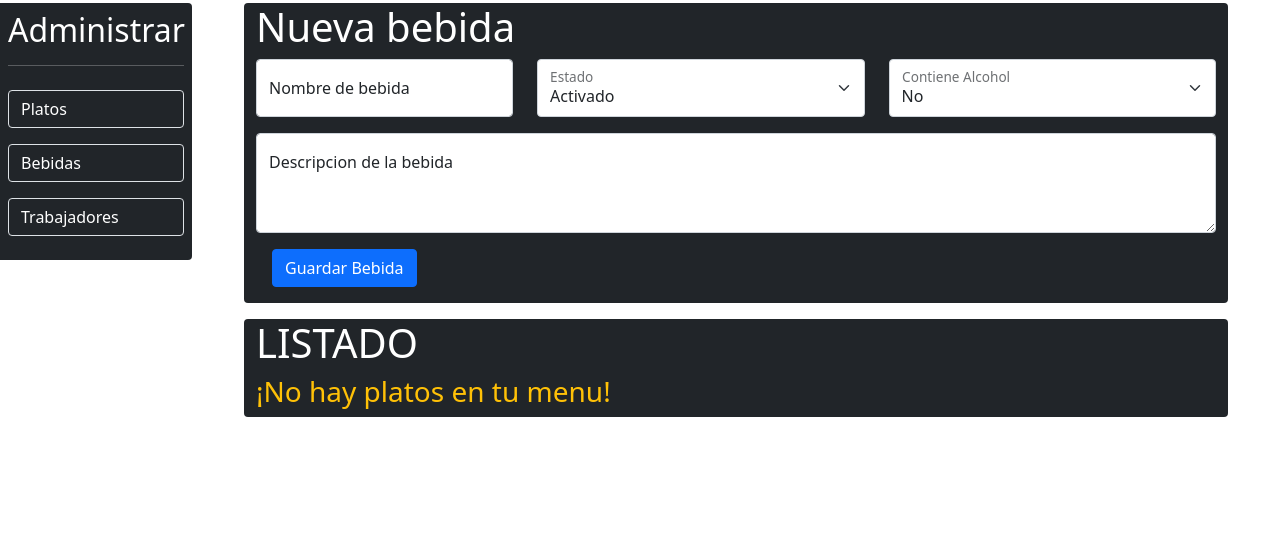
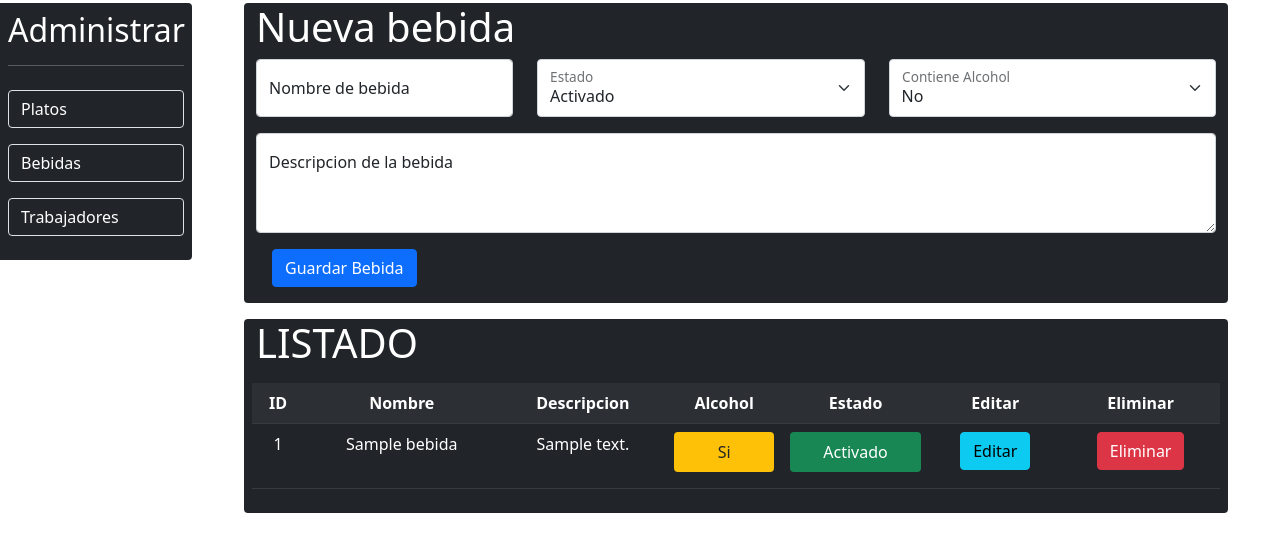
Before and after one commit to Gurjant002/restoManager, a Django app: page /confi/bebidas/ in a window 1280 px wide. Shown: the part 109-661 px from the top of the page. Run offline with Django 4.2, Linux system fonts and the light colour scheme; tables that the repository leaves empty hold one stand-in row (values such as "Sample post"); some libraries are stand-ins or nearby versions.

Commit message:
Ahora ya se pueden insertar nuevas bebidas a la base de datos.

```diff
--- a/restoManager_app/controller/bebida/bebida_controller.py
+++ b/restoManager_app/controller/bebida/bebida_controller.py
@@ -1,6 +1,11 @@
 from django.http import HttpRequest
+from django.shortcuts import render
 
 from ...service.bebida.bebida_service import *
+
+import logging
+logger = logging.getLogger(__name__)
+
 class BebidaController:
     _bebidaService: BebidaService
     req: HttpRequest
@@ -19,28 +24,38 @@ class BebidaController:
         elif peticion.get('update-bebida'):
             self.actualizar_bebida(peticion)
         # Eliminar
-        elif peticion.get('delete-bebida'):
+        elif peticion.get('eliminar'):
             self.eliminar_bebida(peticion)
+        return self.get_lista_bebidas()
 
     def crear_bebida(self, peticion):
         nombre = peticion.get('nombre')
         descripcion = peticion.get('descripcion')
         estado = peticion.get('estado')
-        alcohol = str(peticion.get('alcohol'))
-
+        alcohol = peticion.get('alcohol')
+        logger.info(f'Nombre bebida: {nombre}, Alcohol: {alcohol}, Estado: {estado}, Descripcion: {descripcion}')
         bebida = self.get_bebida_by_name(nombre)
         if not bebida:
             bebida = self._bebidaService.crear_bebida(nombre, alcohol, estado, descripcion)
+
+        logger.info(bebida)
         return bebida
 
     def actualizar_bebida(self, peticion):
+        id_bebida = peticion.get('update-bebida')
+        id_bebida = id_bebida.split('_')[2]
         nombre = peticion.get('nombre')
         descripcion = peticion.get('descripcion')
         estado = peticion.get('estado')
-        alcohol = str(peticion.get('alcohol'))
+        alcohol = peticion.get('alcohol')
+        bebida = self._bebidaService.actualizar_bebida(id_bebida, nombre, alcohol, estado, descripcion)
+        logger.info(bebida)
 
     def eliminar_bebida(self, peticion):
-        pass
+        id_bebida = peticion.get('eliminar')
+        id_bebida = id_bebida.split('|')[1]
+        bebida = self._bebidaService.eliminar_bebida(id_bebida)
+        logger.info(bebida)
 
     def get_bebidas(self):
         return self._bebidaService.get_bebidas()
@@ -50,3 +65,15 @@ class BebidaController:
 
     def get_bebida_by_name(self, nombre_bebida):
         return self._bebidaService.get_bebida_by_name(nombre_bebida)
+
+    def get_lista_bebidas(self) -> dict:
+        lista = self._bebidaService.get_bebidas()
+
+        if lista is None:
+            return render(self.req, 'error.html', {'error': 'No se encontraron bebidas'})
+
+        diccionario = {
+            'bebidas': lista
+        }
+
+        return diccionario
--- a/restoManager_app/service/bebida/bebida_service.py
+++ b/restoManager_app/service/bebida/bebida_service.py
@@ -12,11 +12,11 @@ class BebidaService:
         bebidas = Bebida.objects.all()
         return bebidas
 
-    def get_bebida_by_id(self, id_bebida) -> list:
+    def get_bebida_by_id(self, id_bebida: str) -> list:
         bebida = Bebida.objects.filter(id=id_bebida).first()
         return bebida
 
-    def crear_bebida(self, nombre_bebida, contiene_alcohol, estado, descripcion) -> list:
+    def crear_bebida(self, nombre_bebida: str, contiene_alcohol: int, estado: int, descripcion: str) -> list:
         bebida = Bebida.objects.create(
             nombre=nombre_bebida,
             contiene_alcohol=contiene_alcohol,
@@ -25,7 +25,7 @@ class BebidaService:
             )
         return bebida
 
-    def actualizar_bebida(self, id_bebida, nombre_bebida, contiene_alcohol, estado, descripcion) -> list:
+    def actualizar_bebida(self, id_bebida: str, nombre_bebida: str, contiene_alcohol: int, estado: int, descripcion: str) -> list:
         bebida = Bebida.objects.filter(id=id_bebida).update(
             nombre=nombre_bebida,
             contiene_alcohol=contiene_alcohol,
--- a/restoManager_app/views.py
+++ b/restoManager_app/views.py
@@ -7,10 +7,10 @@ from asgiref.sync import sync_to_async
 from .controller.relacion.relacion_plato_categoria_controller import RelacionController
 from .controller.bebida.bebida_controller import BebidaController
 
-# Create your views here.
 
 import logging
 logger = logging.getLogger(__name__)
+# Create your views here.
 
 def crear_alerta():
     ahora = datetime.now()
@@ -53,6 +53,6 @@ def test(request):
 @sync_to_async
 def bebidas(request: HttpRequest):
     bebida_controller = BebidaController(request)
-    diccionario = {}
-    bebida_controller.peticiones()
+    diccionario = bebida_controller.peticiones()
+    # logger.info(diccionario)
     return render(request, "restoManager/secciones/bebidas.html", diccionario)
--- a/static/script/restoManager-script.js
+++ b/static/script/restoManager-script.js
@@ -1,4 +1,4 @@
-function editarFila(params) {
+function editarPlato(params) {
     var fila = document.getElementById(params);
 
     const spliteParam = params.split("-")
@@ -17,7 +17,7 @@ function editarFila(params) {
     btnUpdate.value = "update_plate_"+campoId.textContent
     btnUpdate.style.display = "block"
 
-    // En esta seccion añadimos los datos de la tabla a las etiquetas Inputs para que luego el usuario pueda editarlas.
+    // En esta seccion añadimos los datos de la tabla a las etiquetas Inputs para que luego el usuario pueda editarlas
     const inptNumPlato = document.getElementById("floatingNum")
     inptNumPlato.value = campoNumPlato.innerText
 
@@ -51,6 +51,44 @@ function editarFila(params) {
     // console.log(campoEstado.innerText);
 }
 
+function editarBebida(params) {
+    const campoId = document.getElementById("campo-id-"+params)
+    const campoNombre = document.getElementById("campo-nombre-"+params)
+    const campoDescripcion = document.getElementById("campo-descripcion-"+params)
+    const campoAlcohol = document.getElementById("campo-alcohol-"+params)
+    const campoEstado = document.getElementById("campo-estado-"+params)
+
+    // Esta seccion hace desaparecer el boton de añadir y activar el de actualizar.
+    const btnSave = document.getElementById("btn-submit")
+    btnSave.style.display = "none"
+    const btnUpdate = document.getElementById("btn_update_bebida")
+    btnUpdate.value = "update_bebida_"+campoId.textContent
+    btnUpdate.style.display = "block"
+
+    // En esta seccion añadimos los datos de la tabla a las etiquetas Inputs para que luego el usuario pueda editarlas
+    const inptNombre = document.getElementById("floatingBebida")
+    inptNombre.value = campoNombre.innerText
+
+    const inptEstado = document.getElementById("floatingEstado")
+    if (campoEstado.innerText === "Activado")
+        inptEstado.value = 1
+    else
+        inptEstado.value = 0
+
+    const inptAlcohol = document.getElementById("floatingAlcohol")
+    if (campoAlcohol.innerText === "Si")
+        inptAlcohol.value = 1
+    else
+        inptAlcohol.value = 0
+
+    const inptDescripcion = document.getElementById("floatingDescripcion")
+    inptDescripcion.value = campoDescripcion.innerText
+
+    // Esta seccion cambia el titulo a Actualizar bebida...
+    const titulo = document.getElementById("titulo-seccion-superior")
+    titulo.innerText = "Actualizar bebida: #" + campoId.innerText
+}
+
 columna = document.querySelectorAll('.col-num')
 
 // for (var i = 0; i < columna.length; i++)
--- a/templates/restoManager/base/base.html
+++ b/templates/restoManager/base/base.html
@@ -5,7 +5,6 @@
     <meta charset="UTF-8">
     <meta name="viewport" content="width=device-width, initial-scale=1.0">
     <title>RestoManager: {% block title %} {% endblock %}</title>
-    <!-- {% load static%} -->
     <link rel="stylesheet" href="{% static 'style/bootstrap/bootstrap.min.css'%}"/>
     <link rel="stylesheet" href="{% static 'style/style.css'%}"/>
     <link rel="shortcut icon" href="{% static 'favicon/favicon.ico' %}" type="image/x-icon">
@@ -46,6 +45,7 @@
         </div>
     </div>
     {% endif %}
+
     <script src="{% static 'script/restoManager-script.js'%}"></script>
     <script src="{% static 'script/bootstrap/bootstrap.min.js'%}"></script>
 </body>
--- a/templates/restoManager/secciones/bebidas.html
+++ b/templates/restoManager/secciones/bebidas.html
@@ -10,7 +10,8 @@
             <div class="col-md-auto">
                 <div class="form-floating">
                     <div class="form-floating mb-3 d-flex flex-row">
-                    <input type="text" class="form-control" id="floatingBebida" required="true" name="nombre" placeholder="Nombre">
+                        <input type="text" class="form-control" id="floatingBebida" required="true" name="nombre"
+                            placeholder="Nombre">
                         <label for="floatingBebida" class="text-dark">Nombre de bebida</label>
                     </div>
                 </div>
@@ -27,38 +28,83 @@
             <div class="col-md">
                 <div class="form-floating">
                     <select class="form-select" id="floatingAlcohol" name="alcohol">
-                        <option value="0">Si</option>
-                        <option value="1" selected>No</option>
+                        <option value="1">Si</option>
+                        <option value="0" selected>No</option>
                     </select>
                     <label for="floatingAlcohol" class="text-dark">Contiene Alcohol</label>
                 </div>
             </div>
         </div>
         <div class="form-floating">
-            <textarea class="form-control" placeholder="Descripcion del plato" id="floatingDescripcion" name="descripcion" maxlength="250" style="height: 100px"></textarea>
+            <textarea class="form-control" placeholder="Descripcion del plato" id="floatingDescripcion"
+                name="descripcion" maxlength="250" style="height: 100px"></textarea>
             <label for="floatingDescripcion" class="text-dark">Descripcion de la bebida</label>
         </div>
         <div class="p-3">
-            <button class="btn btn-primary" name="new-bebida" id="btn-submit" value="insertar_bebida" type="submit">Guardar Bebida</button>
-            <button class="btn btn-primary" name="update-bebida" id="btn-update_bebida" value="update_bebida_" type="submit" style="display: none;">Actualizar bebida</button>
+            <button class="btn btn-primary" name="new-bebida" id="btn-submit" value="insertar_bebida"
+                type="submit">Guardar Bebida</button>
+            <button class="btn btn-primary" name="update-bebida" id="btn_update_bebida" value="update_bebida_"
+                type="submit" style="display: none;">Actualizar bebida</button>
         </div>
     </form>
 </div>
 
 <div class="panel_listado bg-dark rounded row">
     <h1>LISTADO</h1>
-    {% if lista %}
+    {% if bebidas %}
     <div class="p-2">
         <table id="listado" class="text-center table table-dark table-striped">
             <tr>
                 <th>ID</th>
                 <th>Nombre</th>
                 <th>Descripcion</th>
-                <th>Contiene alcohol</th>
+                <th>Alcohol</th>
                 <th>Estado</th>
                 <th>Editar</th>
                 <th>Eliminar</th>
             </tr>
+            {% for item in bebidas %}
+            <tr class="text-white" id="fila-{{ item.id }}">
+                <td id="campo-id-{{ item.id }}">{{ item.id}}</td>
+                <td id="campo-nombre-{{ item.id }}">{{ item.nombre }}</td>
+                <td id="campo-descripcion-{{ item.id }}">
+                    <p class="overflow-hidden">{{ item.descripcion}}</p>
+                </td>
+                {% if item.contiene_alcohol %}
+                <td>
+                    <p id="campo-alcohol-{{ item.id }}"
+                        class="p-2 w-auto text-center rounded mb-2 bg-warning text-dark">Si</p>
+                </td>
+                {% else %}
+                <td>
+                    <p id="campo-alcohol-{{ item.id }}"
+                        class="p-2 w-auto text-center rounded mb-2 bg-success text-white">No</p>
+                </td>
+                {% endif %}
+                <form method="POST">
+                    {% csrf_token %}
+                    {% if item.estado %}
+                    <td>
+                        <p id="campo-estado-{{ item.id }}"
+                            class="p-2 w-auto text-center rounded mb-2 bg-success text-white">Activado</p>
+                    </td>
+                    {% else %}
+                    <td>
+                        <p id="campo-estado-{{ item.id }}"
+                            class="p-2 w-auto text-center rounded mb-2 bg-danger text-white">Desactivado</p>
+                    </td>
+                    {% endif %}
+                    <td id="boton-editar-{{ item.id }}"><button class="btn btn-info" type="button"
+                            id="editar|{{ item.id}}" name="editar-btn"
+                            onclick="editarBebida('{{ item.id }}')">Editar</button></td>
+                    <td id="boton-borrar-{{ item.id }}"><button class="btn btn-danger" type="submit"
+                            value="eliminar|{{ item.id}}" name="eliminar" data-bs-toggle="tooltip"
+                            data-bs-placement="top"
+                            title="Se aconseja desactivar el plato, en vez de borrarlo, permanentemente">Eliminar</button>
+                    </td>
+                </form>
+            </tr>
+            {% endfor %}
         </table>
         {% else %}
         <h3 class="text-warning p-auto">¡No hay platos en tu menu!</h3>
--- a/templates/restoManager/secciones/platos.html
+++ b/templates/restoManager/secciones/platos.html
@@ -85,7 +85,7 @@
                         {% else %}
                             <td><p id="campo-estado-{{ elemento.id }}" class="p-2 w-auto text-center rounded mb-2 bg-danger text-white">Desactivado</p></td>
                         {% endif %}
-                        <td id="boton-editar-{{ elemento.id }}"><button class="btn btn-info" type="button" id="editar|{{ elemento.id}}" name="editar-btn" onclick="editarFila('fila-{{ elemento.id }}')">Editar</button></td>
+                        <td id="boton-editar-{{ elemento.id }}"><button class="btn btn-info" type="button" id="editar|{{ elemento.id}}" name="editar-btn" onclick="editarPlato('fila-{{ elemento.id }}')">Editar</button></td>
                         <td id="boton-borrar-{{ elemento.id }}"><button class="btn btn-danger" type="submit" value="eliminar|{{ elemento.id}}" name="eliminar-btn" data-bs-toggle="tooltip" data-bs-placement="top" title="Se aconseja desactivar el plato, en vez de borrarlo, permanentemente">Eliminar</button></td>
                     </form>
                 </tr>
```
Also changed, not shown: TODO.md (+5 -1 lines), restoManager/settings.py (+4 -14 lines), 1 other file. Lines whose indentation alone changed are shown as unchanged.
